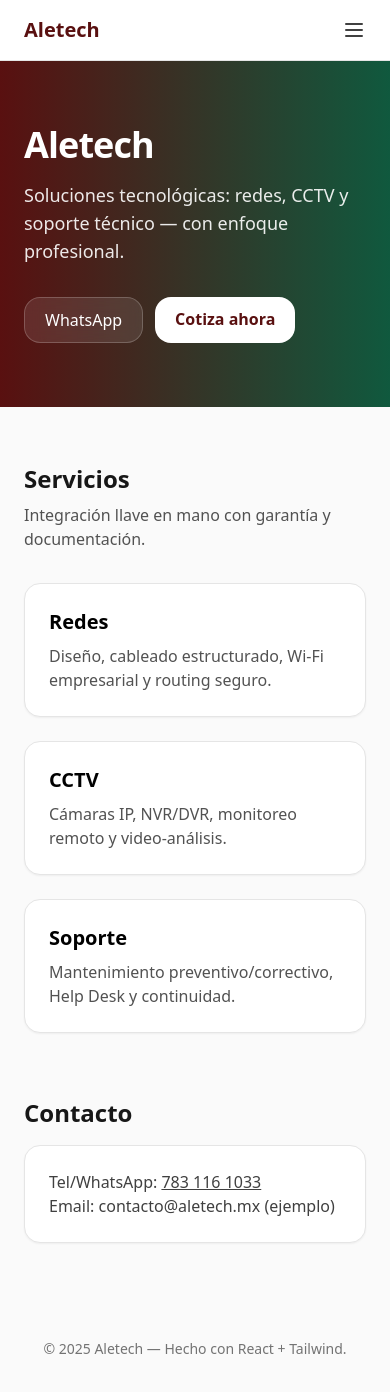
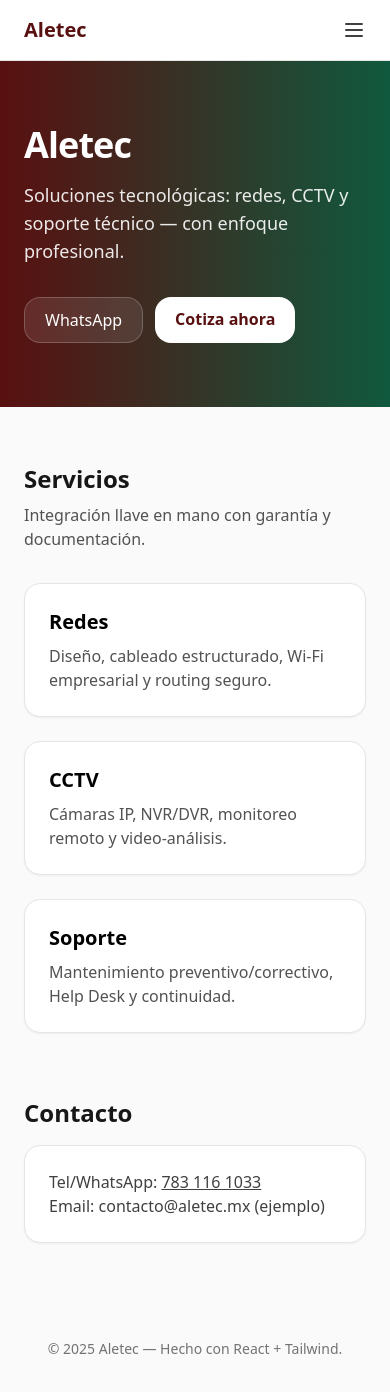
Before and after one commit to ALEXSTR19/AletecApp, a React (Vite) app: page / in a window 390 px wide. Shown: the top 1392 px of the page. Built offline with nearby package versions, Linux system fonts and the light colour scheme.

Commit message:
chore: rename Aletech to Aletec

```diff
--- a/index.html
+++ b/index.html
@@ -3,7 +3,7 @@
   <head>
     <meta charset="UTF-8" />
     <meta name="viewport" content="width=device-width, initial-scale=1.0" />
-    <title>Aletech — Soluciones Tecnológicas</title>
+    <title>Aletec — Soluciones Tecnológicas</title>
     <meta name="description" content="Redes, CCTV y Soporte Técnico profesional." />
     <link rel="icon" href="/favicon.svg" />
   </head>
--- a/package.json
+++ b/package.json
@@ -1,5 +1,5 @@
 {
-  "name": "aletech-webapp",
+  "name": "aletec-webapp",
   "private": true,
   "version": "0.1.0",
   "type": "module",
--- a/src/App.jsx
+++ b/src/App.jsx
@@ -13,7 +13,7 @@ export default function App() {
       <Navbar />
       <header id="inicio" className="bg-gradient-to-r from-[#591010] to-[#10593e] text-white">
         <div className="max-w-6xl mx-auto px-6 py-16">
-          <h1 className="text-4xl md:text-6xl font-extrabold tracking-tight">Aletech</h1>
+          <h1 className="text-4xl md:text-6xl font-extrabold tracking-tight">Aletec</h1>
           <p className="mt-4 text-lg md:text-xl opacity-90">
             Soluciones tecnológicas: redes, CCTV y soporte técnico — con enfoque profesional.
           </p>
@@ -49,14 +49,14 @@ export default function App() {
           <div className="mt-4 rounded-2xl border border-neutral-200 bg-white p-6 shadow-sm">
             <p className="text-neutral-700">
               Tel/WhatsApp: <a className="underline" href="https://wa.me/527831161033">783 116 1033</a><br />
-              Email: contacto@aletech.mx (ejemplo)
+              Email: contacto@aletec.mx (ejemplo)
             </p>
           </div>
         </section>
       </main>
 
       <footer className="text-center text-sm text-neutral-500 py-10">
-        © {new Date().getFullYear()} Aletech — Hecho con React + Tailwind.
+        © {new Date().getFullYear()} Aletec — Hecho con React + Tailwind.
       </footer>
     </div>
   )
--- a/src/components/Navbar.jsx
+++ b/src/components/Navbar.jsx
@@ -16,7 +16,7 @@ export default function Navbar() {
     <nav className="bg-white border-b border-neutral-200">
       <div className="max-w-6xl mx-auto px-6 py-4 flex flex-col md:flex-row md:items-center md:justify-between">
         <div className="flex items-center justify-between">
-          <a href="#inicio" className="text-xl font-semibold text-[#591010]">Aletech</a>
+          <a href="#inicio" className="text-xl font-semibold text-[#591010]">Aletec</a>
           <button
             className="md:hidden text-neutral-700"
             onClick={() => setOpen(!open)}
```
Also changed, not shown: 2 other files (tests, documents, lock files or other folders).
